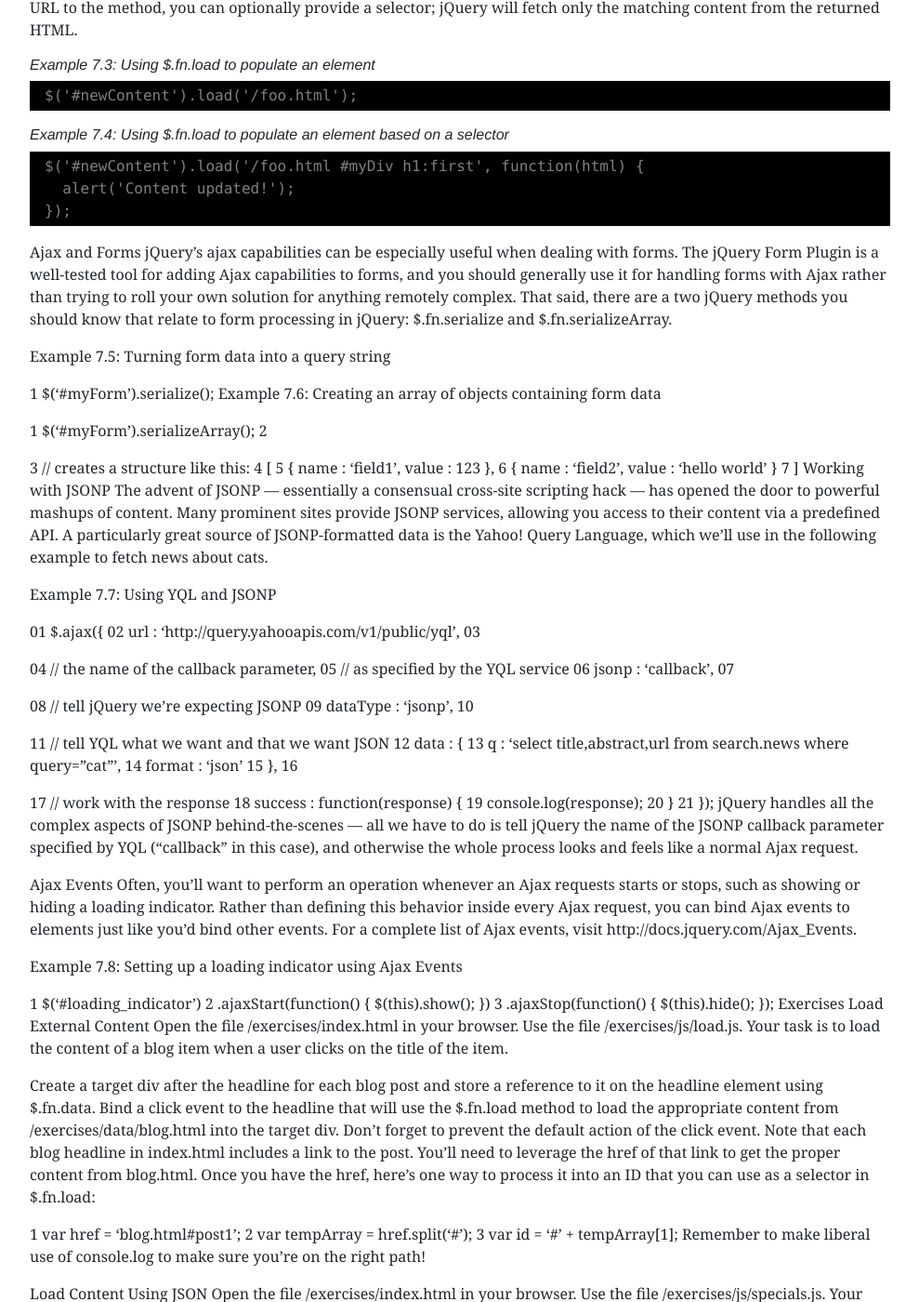
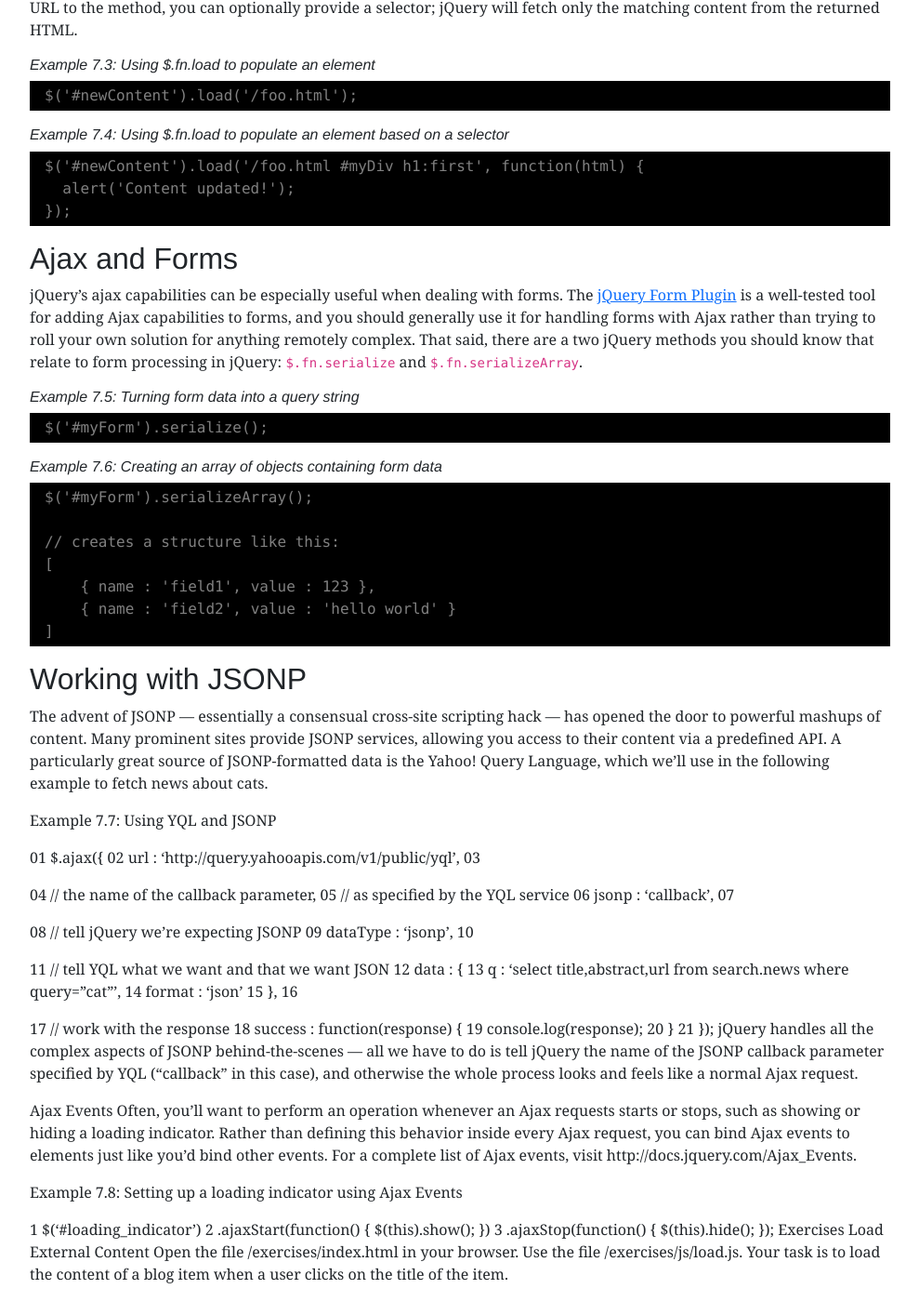
Before and after one commit to dan-carroll/jquery-fundamentals, a Jekyll site: the page built from legacy/ch07-ajax.md, in a window 1280 px wide and 1400 px high, scrolled down 6680 px. Shown: the whole window at 93% size, without its empty margins (145-1134 px from the left). Built offline with Jekyll 4.4.1, drawn with Linux system fonts in a browser that asks for light colours.

Commit message:
Format more of chapter 7

````diff
--- a/assets/css/main.css
+++ b/assets/css/main.css
@@ -59,6 +59,7 @@ footer > p {
     font-size: 1em;
 }
 
+#book-chapter h4 code,
 #book-chapter h3 code,
 #book-chapter h2 code {
     color:inherit;
--- a/legacy/ch07-ajax.md
+++ b/legacy/ch07-ajax.md
@@ -265,30 +265,30 @@ $('#newContent').load('/foo.html #myDiv h1:first', function(html) {
 });
 ```
 
-Ajax and Forms
-jQuery’s ajax capabilities can be especially useful when dealing with forms. The jQuery Form Plugin is a well-tested tool for adding Ajax capabilities to forms, and you should generally use it for handling forms with Ajax rather than trying to roll your own solution for anything remotely complex. That said, there are a two jQuery methods you should know that relate to form processing in jQuery: $.fn.serialize and $.fn.serializeArray.
+## Ajax and Forms
 
-Example 7.5: Turning form data into a query string
+jQuery’s ajax capabilities can be especially useful when dealing with forms. The [jQuery Form Plugin](http://jquery.malsup.com/form/) is a well-tested tool for adding Ajax capabilities to forms, and you should generally use it for handling forms with Ajax rather than trying to roll your own solution for anything remotely complex. That said, there are a two jQuery methods you should know that relate to form processing in jQuery: `$.fn.serialize` and `$.fn.serializeArray`.
 
-1
+###### Example 7.5: Turning form data into a query string
+
+```js
 $('#myForm').serialize();
-Example 7.6: Creating an array of objects containing form data
+```
 
-1
+###### Example 7.6: Creating an array of objects containing form data
+
+```js
 $('#myForm').serializeArray();
-2
 
-3
 // creates a structure like this:
-4
 [
-5
     { name : 'field1', value : 123 },
-6
     { name : 'field2', value : 'hello world' }
-7
 ]
-Working with JSONP
+```
+
+## Working with JSONP
+
 The advent of JSONP — essentially a consensual cross-site scripting hack — has opened the door to powerful mashups of content. Many prominent sites provide JSONP services, allowing you access to their content via a predefined API. A particularly great source of JSONP-formatted data is the Yahoo! Query Language, which we'll use in the following example to fetch news about cats.
 
 Example 7.7: Using YQL and JSONP
````
